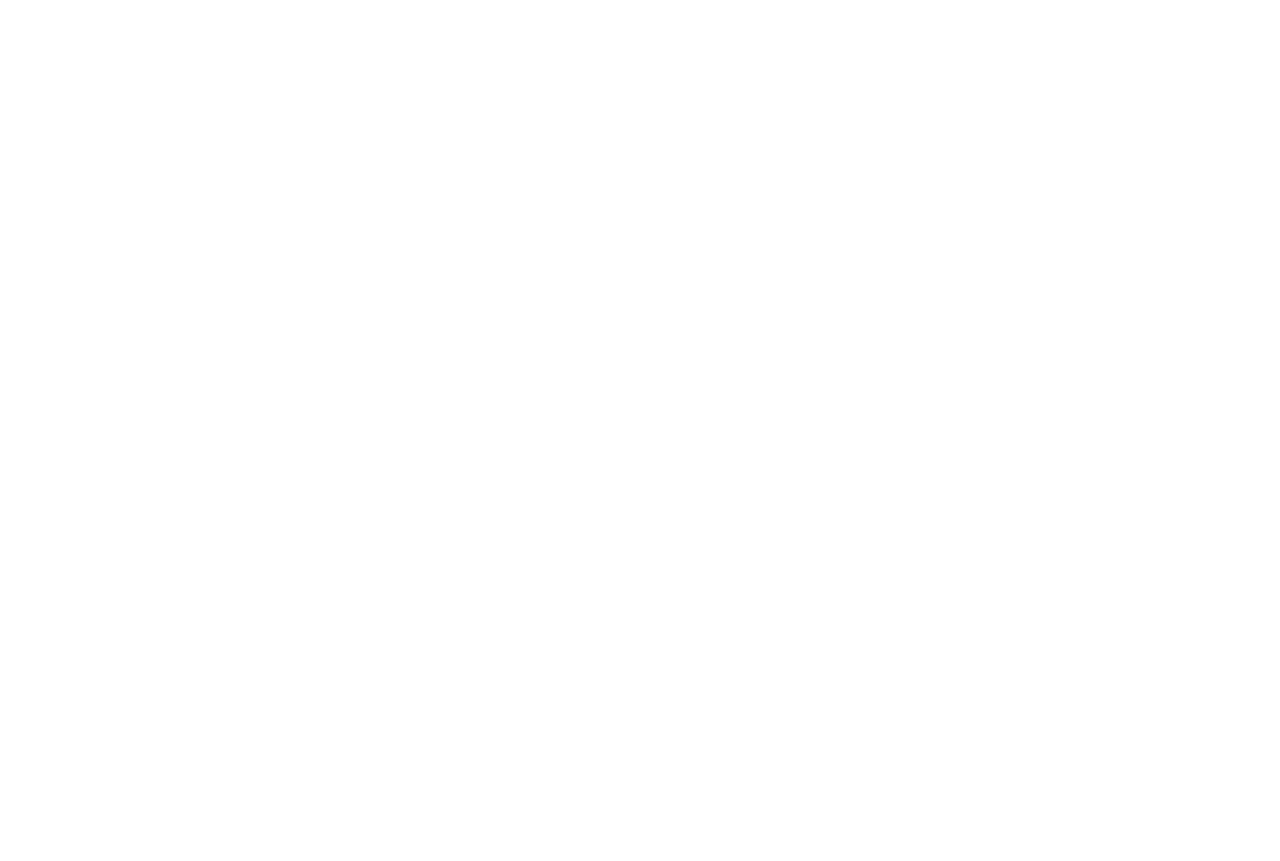
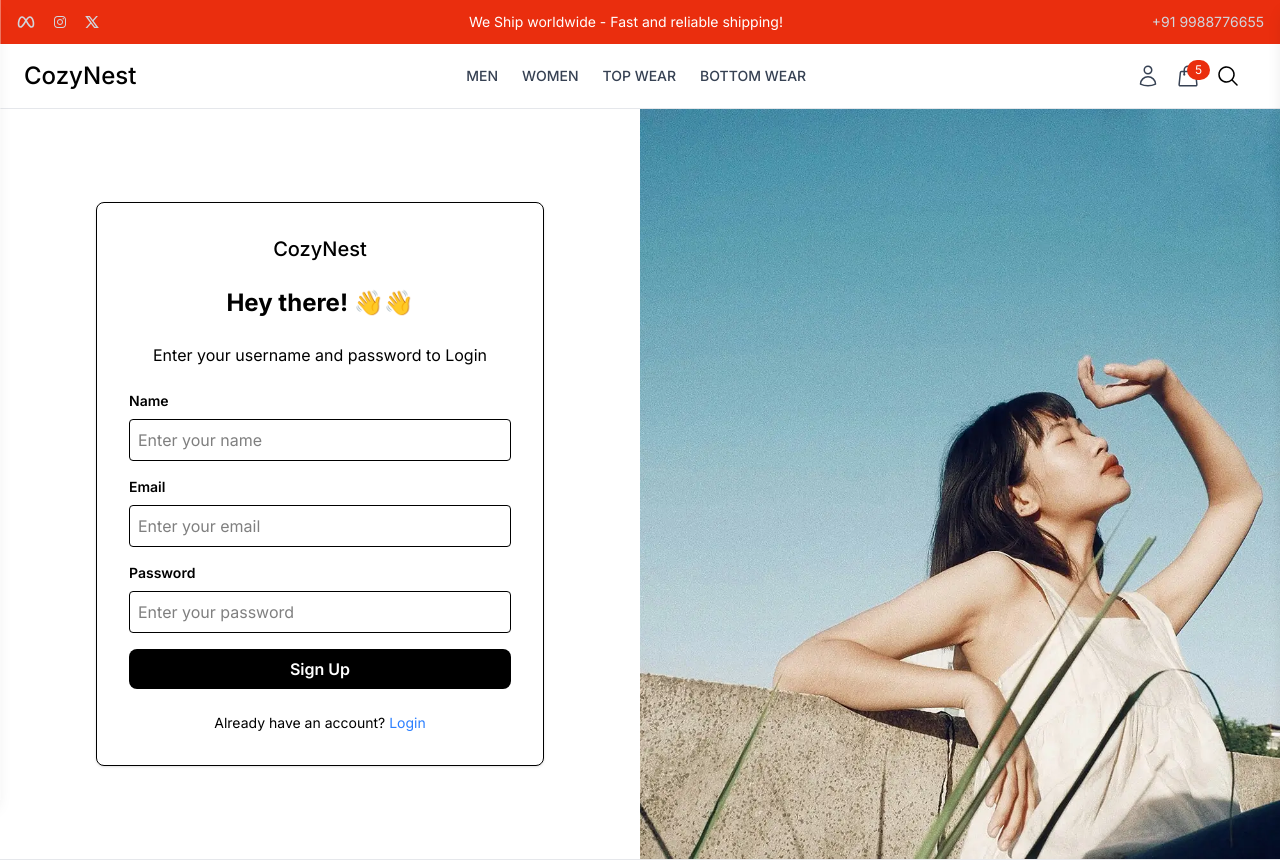
Before and after one commit to mansavigarg/CozyNest, a React (Vite) app in the folder frontend/: page /register in a window 1280 px wide. Before the commit this address had no page. Shown: the top 861 px of the page. Before the commit the page ends 800 px from the top, so only its background shows below. Built offline with nearby package versions, Linux system fonts and the light colour scheme.

Commit message:
added login register page

```diff
--- a/frontend/src/App.jsx
+++ b/frontend/src/App.jsx
@@ -2,6 +2,8 @@
 import UserLayout from "./components/Layout/UserLayout";
 import Home from "./pages/Home";
 import { Toaster } from "sonner"
+import Login from "./pages/Login";
+import Register from "./pages/Register";
 
 function App() {
   return (
@@ -11,7 +13,9 @@
         <Routes>
           <Route path="/" element={<UserLayout />}>
             {/* User Layout */}
-            <Route index element={<Home />}></Route>
+            <Route index element={<Home />} />
+            <Route path="login" element={<Login />} />
+            <Route path="register" element={<Register />} />
           </Route>
           <Route>{/* Admin Layout */}</Route>
         </Routes>
--- /dev/null
+++ b/frontend/src/pages/Login.jsx
@@ -0,0 +1,80 @@
+import React, { useState } from "react";
+import { Link } from "react-router-dom";
+import login from "../assets/login.webp";
+
+const Login = () => {
+  const [email, setEmail] = useState("");
+  const [password, setPassword] = useState("")
+
+  const handleSubmit = (e) => {
+    e.preventDefault();
+    console.log("User Login: " , {email, password});
+  }
+
+  return (
+    <div className=" flex">
+      <div className=" w-full md:w-1/2 flex flex-col justify-center items-center p-8 md:p-12">
+        <form
+          onSubmit={handleSubmit}
+          className=" w-full max-w-md bg-white p-8 rounded-lg border shadow-sm"
+        >
+          <div className=" flex justify-center mb-6">
+            <h2 className=" text-xl font-medium">CozyNest</h2>
+          </div>
+          <h2 className=" text-2xl font-bold text-center mb-6">
+            Hey there! 👋👋
+          </h2>
+          <p className=" text-center mb-6">
+            Enter your username and password to Login
+          </p>
+          <div className=" mb-4">
+            <label className=" block text-sm font-semibold mb-2">Email</label>
+            <input
+              type="email"
+              value={email}
+              onChange={(e) => setEmail(e.target.value)}
+              className=" w-full p-2 border rounded"
+              placeholder="Enter your email"
+            />
+          </div>
+          <div className=" mb-4">
+            <label className=" block text-sm font-semibold mb-2">
+              Password
+            </label>
+            <input
+              type="password"
+              value={password}
+              onChange={(e) => setPassword(e.target.value)}
+              className=" w-full p-2 border rounded"
+              placeholder="Enter your password"
+            />
+          </div>
+          <button
+            type="submit"
+            className=" w-full bg-black text-white p-2 rounded-lg font-semibold hover:bg-gray-800 transition"
+          >
+            Sign In
+          </button>
+          <p className=" mt-6 text-center text-sm">
+            Don't have an account?{" "}
+            <Link to="/register" className=" text-blue-500">
+              Register
+            </Link>
+          </p>
+        </form>
+      </div>
+
+      <div className=" hidden md:block w-1/2 bg-gray-800">
+        <div className=" h-full flex flex-col justify-center items-center">
+          <img
+            src={login}
+            alt="Login to Account"
+            className=" h-[750px] w-full object-cover"
+          />
+        </div>
+      </div>
+    </div>
+  );
+};
+
+export default Login;
--- /dev/null
+++ b/frontend/src/pages/Register.jsx
@@ -0,0 +1,92 @@
+import React, { useState } from "react";
+import { Link } from "react-router-dom";
+import register from "../assets/register.webp";
+
+const Register = () => {
+  const [email, setEmail] = useState("");
+  const [password, setPassword] = useState("");
+  const [name, setName] = useState("")
+
+  const handleSubmit = (e) => {
+    e.preventDefault();
+    console.log("User Registered: " , {name, email, password});
+
+  }
+
+  return (
+    <div className=" flex">
+      <div className=" w-full md:w-1/2 flex flex-col justify-center items-center p-8 md:p-12">
+        <form
+          onSubmit={handleSubmit}
+          className=" w-full max-w-md bg-white p-8 rounded-lg border shadow-sm"
+        >
+          <div className=" flex justify-center mb-6">
+            <h2 className=" text-xl font-medium">CozyNest</h2>
+          </div>
+          <h2 className=" text-2xl font-bold text-center mb-6">
+            Hey there! 👋👋
+          </h2>
+          <p className=" text-center mb-6">
+            Enter your username and password to Login
+          </p>
+          <div className=" mb-4">
+            <label className=" block text-sm font-semibold mb-2">Name</label>
+            <input
+              type="text"
+              value={name}
+              onChange={(e) => setName(e.target.value)}
+              className=" w-full p-2 border rounded"
+              placeholder="Enter your name"
+            />
+          </div>
+          <div className=" mb-4">
+            <label className=" block text-sm font-semibold mb-2">Email</label>
+            <input
+              type="email"
+              value={email}
+              onChange={(e) => setEmail(e.target.value)}
+              className=" w-full p-2 border rounded"
+              placeholder="Enter your email"
+            />
+          </div>
+          <div className=" mb-4">
+            <label className=" block text-sm font-semibold mb-2">
+              Password
+            </label>
+            <input
+              type="password"
+              value={password}
+              onChange={(e) => setPassword(e.target.value)}
+              className=" w-full p-2 border rounded"
+              placeholder="Enter your password"
+            />
+          </div>
+          <button
+            type="submit"
+            className=" w-full bg-black text-white p-2 rounded-lg font-semibold hover:bg-gray-800 transition"
+          >
+            Sign Up
+          </button>
+          <p className=" mt-6 text-center text-sm">
+            Already have an account?{" "}
+            <Link to="/login" className=" text-blue-500">
+              Login
+            </Link>
+          </p>
+        </form>
+      </div>
+
+      <div className=" hidden md:block w-1/2 bg-gray-800">
+        <div className=" h-full flex flex-col justify-center items-center">
+          <img
+            src={register}
+            alt="Login to Account"
+            className=" h-[750px] w-full object-cover"
+          />
+        </div>
+      </div>
+    </div>
+  );
+};
+
+export default Register;
```
